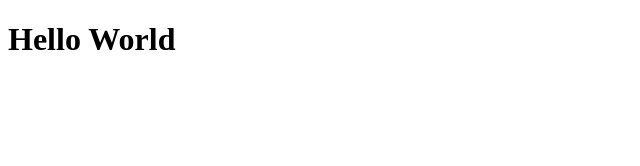
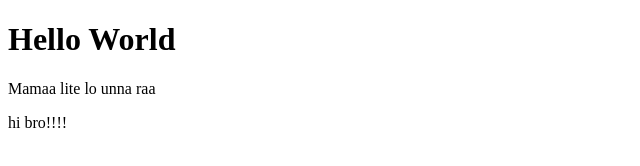
Before and after one commit to ashwingattupalli/git-test, a website: page index.html in a window 1280 px wide. Shown: the whole page, without its empty margins (0-640 px from the left). Drawn offline with Linux system fonts and the light colour scheme.

Commit message:
gitignore commit

```diff
--- a/index.html
+++ b/index.html
@@ -2,5 +2,7 @@
 <html>
     <body>
         <h1>Hello World</h1>
+        <p>Mamaa lite lo unna raa</p>
+        <p> hi bro!!!!</p>
     </body>
 </html>
```
Also changed, not shown: package.json (added, +24 -0 lines), 2 other files.
